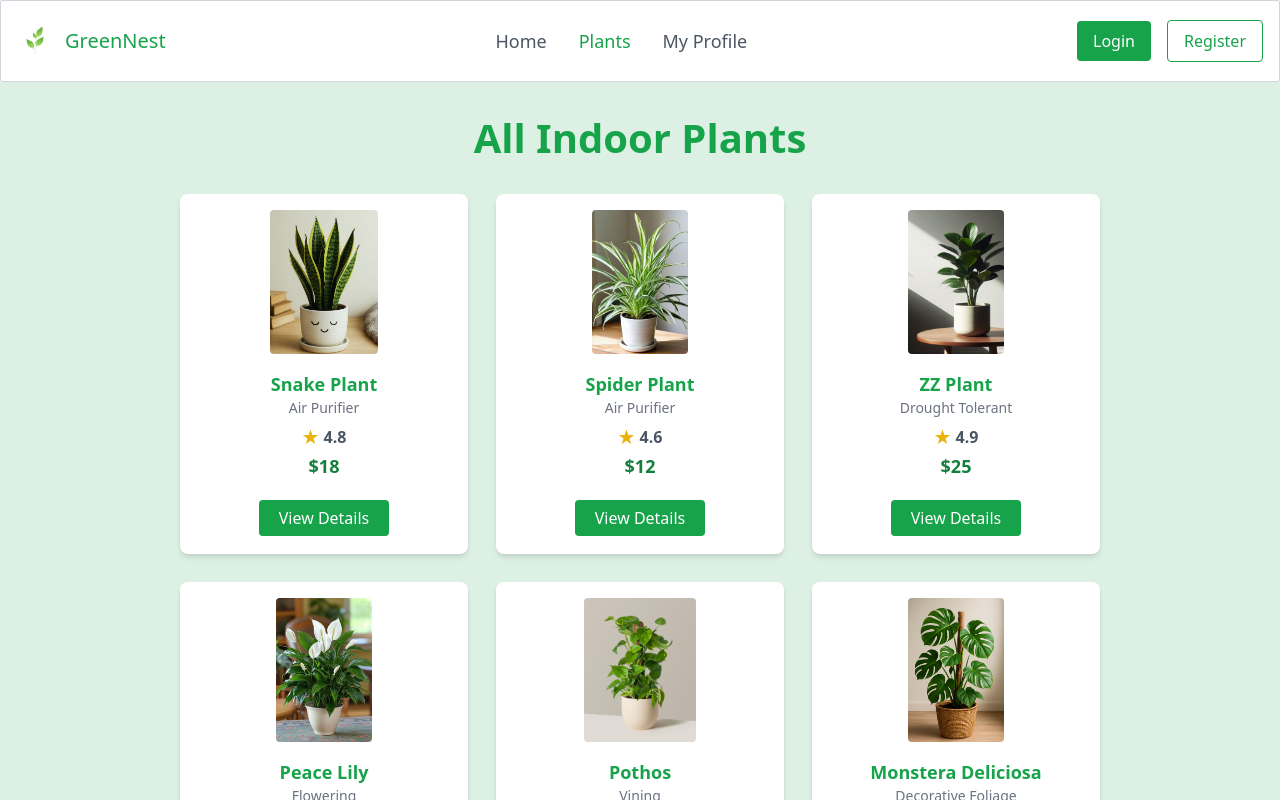
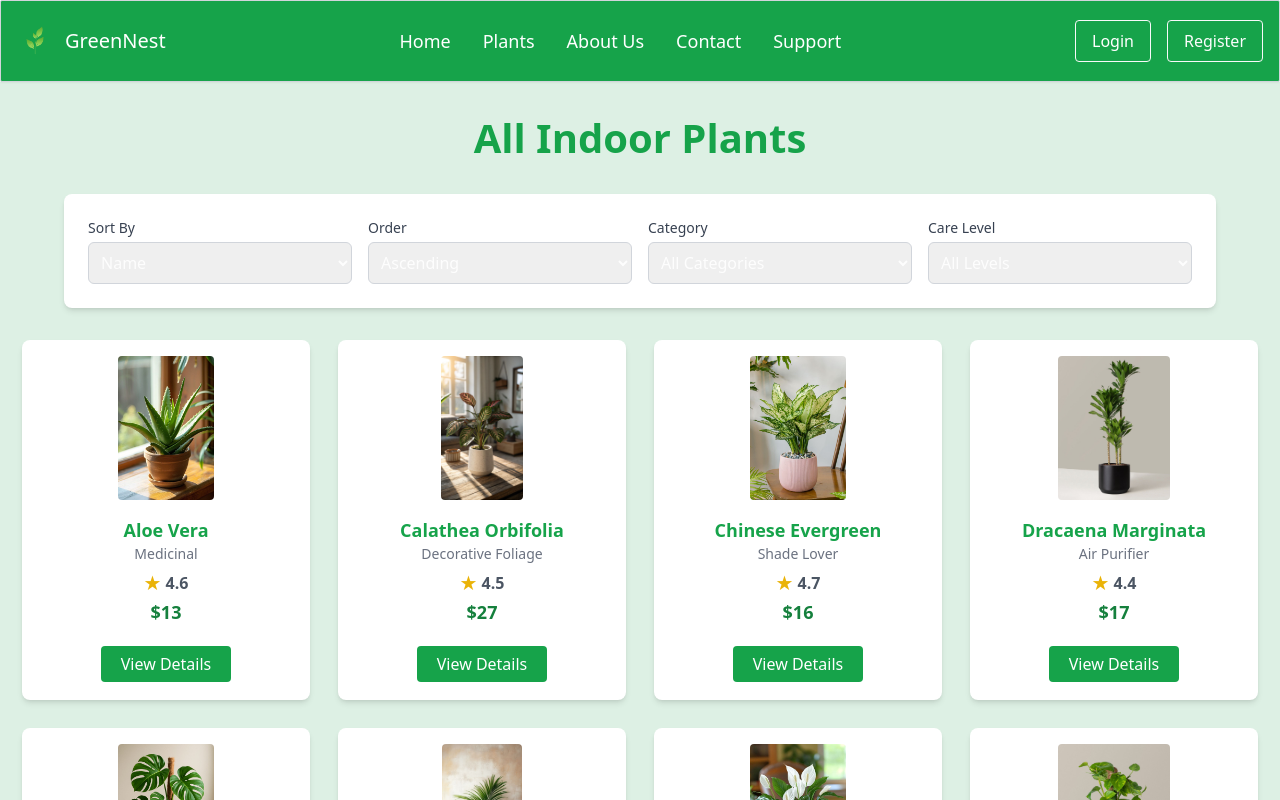
Before and after one commit to Eshrat48/green-nest, a React (Vite) app: page /plants in a window 1280 px wide. Shown: the top 800 px of the page. Built offline with nearby package versions, Linux system fonts and the light colour scheme.

Commit message:
Requirments Updated

```diff
--- /dev/null
+++ b/src/components/BlogSection.jsx
@@ -0,0 +1,48 @@
+export default function BlogSection() {
+  const blogs = [
+    {
+      id: 1,
+      title: "10 Easy Care Indoor Plants for Beginners",
+      excerpt: "Discover the perfect plants to start your indoor gardening journey with these low-maintenance options.",
+      image: "/src/assets/plants/snake-plant.jpg",
+      date: "2024-01-15"
+    },
+    {
+      id: 2,
+      title: "The Benefits of Indoor Plants for Your Health",
+      excerpt: "Learn how indoor plants can improve air quality, reduce stress, and boost your overall well-being.",
+      image: "/src/assets/plants/peace-lily.jpg",
+      date: "2024-01-10"
+    },
+    {
+      id: 3,
+      title: "Seasonal Plant Care Tips",
+      excerpt: "Adjust your plant care routine according to the changing seasons for optimal growth.",
+      image: "/src/assets/plants/monstera.jpg",
+      date: "2024-01-05"
+    }
+  ];
+
+  return (
+    <section className="bg-white py-16">
+      <div className="max-w-6xl mx-auto px-4">
+        <h2 className="text-3xl font-bold text-center text-green-700 mb-12">Plant Care Blog</h2>
+        <div className="grid grid-cols-1 md:grid-cols-3 gap-8">
+          {blogs.map((blog) => (
+            <div key={blog.id} className="bg-gray-50 rounded-lg overflow-hidden shadow-md hover:shadow-lg transition">
+              <img src={blog.image} alt={blog.title} className="w-full h-48 object-cover" />
+              <div className="p-6">
+                <h3 className="text-xl font-semibold text-gray-800 mb-2">{blog.title}</h3>
+                <p className="text-gray-600 mb-4">{blog.excerpt}</p>
+                <div className="flex justify-between items-center">
+                  <span className="text-sm text-gray-500">{blog.date}</span>
+                  <button className="text-green-600 hover:text-green-800 font-medium">Read More</button>
+                </div>
+              </div>
+            </div>
+          ))}
+        </div>
+      </div>
+    </section>
+  );
+}
--- a/src/components/Footer.jsx
+++ b/src/components/Footer.jsx
@@ -1,7 +1,7 @@
 import { Link } from "react-router-dom";
 import leaf from "../assets/leaf.png";
 import { FontAwesomeIcon } from "@fortawesome/react-fontawesome";
-import { faInstagram, faFacebookF, faPinterestP } from "@fortawesome/free-brands-svg-icons";
+import { faInstagram, faFacebookF, faPinterestP, faLinkedinIn } from "@fortawesome/free-brands-svg-icons";
 
 export default function Footer() {
   return (
--- a/src/components/HeroSection.jsx
+++ b/src/components/HeroSection.jsx
@@ -36,7 +36,7 @@ export default function HeroSection() {
       navigation
       autoplay={{ delay: 5000, disableOnInteraction: false }}
       loop
-      className="h-[500px] md:h-[580px] rounded-b-lg overflow-hidden relative"
+    className="h-[60vh] md:h-[70vh] rounded-b-lg overflow-hidden relative"
     >
       {slides.map((slide, i) => (
         <SwiperSlide key={i}>
--- a/src/components/Navbar.jsx
+++ b/src/components/Navbar.jsx
@@ -13,19 +13,19 @@ export default function Navbar() {
   };
 
   return (
-    <nav className="w-full shadow-sm border border-gray-300 rounded-sm bg-white px-4">
+    <nav className="w-full shadow-sm border border-gray-300 rounded-sm bg-[#16a34a] px-4 sticky top-0 z-10">
       <div className="max-w-7xl mx-auto flex items-center justify-between h-20">
         <Link to="/" className="flex items-center gap-3">
           <img src={leaf} alt="GreenNest logo" className="w-9 h-9" />
-          <span className="text-[#16a34a] text-xl font-normal">GreenNest</span>
+          <span className="text-white text-xl font-normal">GreenNest</span>
         </Link>
 
         <div className="flex-1 flex justify-center items-center space-x-8">
           <NavLink
             to="/"
             className={({ isActive }) =>
-              (isActive ? "text-[#16a34a]" : "text-gray-600") +
-              " text-lg font-normal hover:text-[#16a34a] transition"
+              (isActive ? "text-white" : "text-white") +
+              " text-lg font-normal hover:text-gray-200 transition"
             }
           >
             Home
@@ -33,21 +33,50 @@ export default function Navbar() {
           <NavLink
             to="/plants"
             className={({ isActive }) =>
-              (isActive ? "text-[#16a34a]" : "text-gray-600") +
-              " text-lg font-normal hover:text-[#16a34a] transition"
+              (isActive ? "text-white" : "text-white") +
+              " text-lg font-normal hover:text-gray-200 transition"
             }
           >
             Plants
           </NavLink>
           <NavLink
-            to="/profile"
+            to="/about"
             className={({ isActive }) =>
-              (isActive ? "text-[#16a34a]" : "text-gray-600") +
-              " text-lg font-normal hover:text-[#16a34a] transition"
+              (isActive ? "text-white" : "text-white") +
+              " text-lg font-normal hover:text-gray-200 transition"
             }
           >
-            My Profile
+            About Us
           </NavLink>
+          <NavLink
+            to="/contact"
+            className={({ isActive }) =>
+              (isActive ? "text-white" : "text-white") +
+              " text-lg font-normal hover:text-gray-200 transition"
+            }
+          >
+            Contact
+          </NavLink>
+          <NavLink
+            to="/support"
+            className={({ isActive }) =>
+              (isActive ? "text-white" : "text-white") +
+              " text-lg font-normal hover:text-gray-200 transition"
+            }
+          >
+            Support
+          </NavLink>
+          {user && (
+            <NavLink
+              to="/profile"
+              className={({ isActive }) =>
+                (isActive ? "text-white" : "text-white") +
+                " text-lg font-normal hover:text-gray-200 transition"
+              }
+            >
+              My Profile
+            </NavLink>
+          )}
         </div>
 
         <div className="flex items-center gap-4 relative">
@@ -55,13 +84,13 @@ export default function Navbar() {
             <>
               <Link
                 to="/login"
-                className="px-4 py-2 bg-[#16a34a] text-white rounded hover:bg-[#15803d] transition"
+                className="px-4 py-2 border border-[#f8f9f9] text-white rounded hover:bg-[#15803d] transition"
               >
                 Login
               </Link>
               <Link
                 to="/register"
-                className="px-4 py-2 border border-[#16a34a] text-[#16a34a] rounded hover:bg-[#f0fdf4] transition"
+                className="px-4 py-2 border border-[#f8f9f9] text-[#fbfdfc] rounded hover:bg-[#0e5724] transition"
               >
                 Register
               </Link>
@@ -79,7 +108,7 @@ export default function Navbar() {
                   alt="user"
                   className="w-12 h-12 rounded-full border border-[#16a34a]"
                 />
-                <span className="ml-3 text-[#16a34a] text-lg">
+                <span className="ml-3 text-white text-lg">
                   {user.displayName || "User"}
                 </span>
               </button>
--- a/src/components/TopRatedPlants.jsx
+++ b/src/components/TopRatedPlants.jsx
@@ -22,7 +22,7 @@ export default function TopRatedPlants() {
           {topPlants.map((plant) => (
             <div
               key={plant.plantId}
-              className="bg-white rounded-2xl shadow-md hover:shadow-xl transition border border-gray-100 flex flex-col w-[300px] overflow-hidden"
+              className="bg-white rounded-2xl shadow-md hover:shadow-xl transition border border-gray-100 flex flex-col overflow-hidden"
             >
               <div className="w-full h-[340px] bg-gray-100">
                 <img
--- a/src/pages/Home.jsx
+++ b/src/pages/Home.jsx
@@ -5,6 +5,7 @@ import PlantCareTips from '../components/PlantCareTips';
 import EcoDecor from '../components/EcoDecor';
 import GreenExperts from '../components/GreenExperts';
 import PlantOfTheWeek from '../components/PlantOfTheWeek';
+import BlogSection from '../components/BlogSection';
 
 export default function Home() {
   return (
@@ -15,6 +16,7 @@ export default function Home() {
       <EcoDecor />
       <GreenExperts />
       <PlantOfTheWeek />
+      <BlogSection />
     </main>
   );
 }
--- a/src/pages/Plants.jsx
+++ b/src/pages/Plants.jsx
@@ -1,17 +1,117 @@
 import plants from '../data/plants'
 import { useNavigate } from 'react-router-dom'
+import { useState, useMemo } from 'react'
 
 export default function Plants() {
   const navigate = useNavigate()
+  const [sortBy, setSortBy] = useState('name')
+  const [sortOrder, setSortOrder] = useState('asc')
+  const [filterCategory, setFilterCategory] = useState('all')
+  const [filterCareLevel, setFilterCareLevel] = useState('all')
+
+  const categories = [...new Set(plants.map(plant => plant.category))]
+  const careLevels = [...new Set(plants.map(plant => plant.careLevel))]
+
+  const filteredAndSortedPlants = useMemo(() => {
+    let filtered = plants.filter(plant => {
+      if (filterCategory !== 'all' && plant.category !== filterCategory) return false
+      if (filterCareLevel !== 'all' && plant.careLevel !== filterCareLevel) return false
+      return true
+    })
+
+    filtered.sort((a, b) => {
+      let aValue, bValue
+      switch (sortBy) {
+        case 'name':
+          aValue = a.plantName.toLowerCase()
+          bValue = b.plantName.toLowerCase()
+          break
+        case 'price':
+          aValue = a.price
+          bValue = b.price
+          break
+        case 'rating':
+          aValue = a.rating
+          bValue = b.rating
+          break
+        default:
+          return 0
+      }
+
+      if (sortOrder === 'asc') {
+        return aValue > bValue ? 1 : -1
+      } else {
+        return aValue < bValue ? 1 : -1
+      }
+    })
+
+    return filtered
+  }, [sortBy, sortOrder, filterCategory, filterCareLevel])
 
   return (
     <section className="bg-[#ddf0e4ff] py-10 px-2 md:px-0 min-h-[100vh]">
       <h2 className="text-2xl font-semibold text-[#16a34a] mb-10 text-center text-[40px]">
         All Indoor Plants
       </h2>
+
+      {/* Filters and Sorting */}
+      <div className="max-w-6xl mx-auto mb-8 bg-white p-6 rounded-lg shadow-md">
+        <div className="grid grid-cols-1 md:grid-cols-4 gap-4">
+          <div>
+            <label className="block text-sm font-medium text-gray-700 mb-1">Sort By</label>
+            <select
+              value={sortBy}
+              onChange={(e) => setSortBy(e.target.value)}
+              className="w-full p-2 border border-gray-300 rounded-md focus:ring-2 focus:ring-green-500 focus:border-transparent"
+            >
+              <option value="name">Name</option>
+              <option value="price">Price</option>
+              <option value="rating">Rating</option>
+            </select>
+          </div>
+          <div>
+            <label className="block text-sm font-medium text-gray-700 mb-1">Order</label>
+            <select
+              value={sortOrder}
+              onChange={(e) => setSortOrder(e.target.value)}
+              className="w-full p-2 border border-gray-300 rounded-md focus:ring-2 focus:ring-green-500 focus:border-transparent"
+            >
+              <option value="asc">Ascending</option>
+              <option value="desc">Descending</option>
+            </select>
+          </div>
+          <div>
+            <label className="block text-sm font-medium text-gray-700 mb-1">Category</label>
+            <select
+              value={filterCategory}
+              onChange={(e) => setFilterCategory(e.target.value)}
+              className="w-full p-2 border border-gray-300 rounded-md focus:ring-2 focus:ring-green-500 focus:border-transparent"
+            >
+              <option value="all">All Categories</option>
+              {categories.map(category => (
+                <option key={category} value={category}>{category}</option>
+              ))}
+            </select>
+          </div>
+          <div>
+            <label className="block text-sm font-medium text-gray-700 mb-1">Care Level</label>
+            <select
+              value={filterCareLevel}
+              onChange={(e) => setFilterCareLevel(e.target.value)}
+              className="w-full p-2 border border-gray-300 rounded-md focus:ring-2 focus:ring-green-500 focus:border-transparent"
+            >
+              <option value="all">All Levels</option>
+              {careLevels.map(level => (
+                <option key={level} value={level}>{level}</option>
+              ))}
+            </select>
+          </div>
+        </div>
+      </div>
+
       <div className="flex justify-center">
-        <div className="grid grid-cols-1 sm:grid-cols-2 md:grid-cols-3 gap-x-7 gap-y-7 place-items-center">
-          {plants.map((plant) => (
+        <div className="grid grid-cols-1 sm:grid-cols-2 md:grid-cols-3 lg:grid-cols-4 gap-x-7 gap-y-7 place-items-center">
+          {filteredAndSortedPlants.map((plant) => (
             <div
               key={plant.plantId}
               className="bg-white rounded-lg shadow-md p-4 flex flex-col items-center hover:shadow-lg transition h-[360px] w-72"
```
